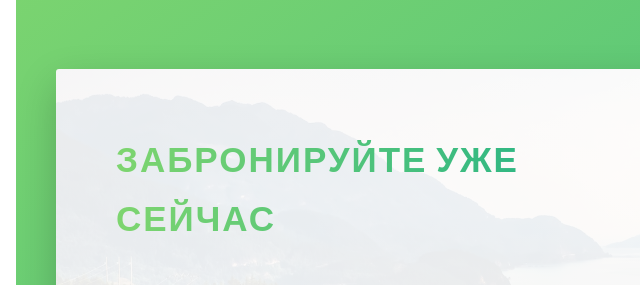
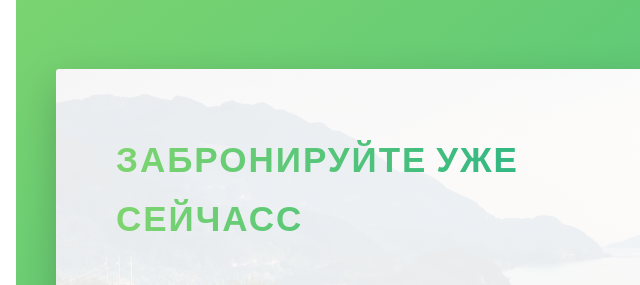
Before and after one commit to dimastarkov/002_natours, a website: page index.html in a window 1280 px wide. Shown: the part 4860-5145 px from the top of the page, 14-654 px from the left. Drawn offline with Linux system fonts and the light colour scheme.

Commit message:
обновление индекс

```diff
--- a/index.html
+++ b/index.html
@@ -322,7 +322,7 @@
                             <form action="#" class="form">
                                 <div class="u-margin-bottom-medium">
                                     <h2 class="heading-secondary">
-                                        Забронируйте уже сейчас
+                                        Забронируйте уже сейчасс
                                     </h2>
                                 </div>
 
```
